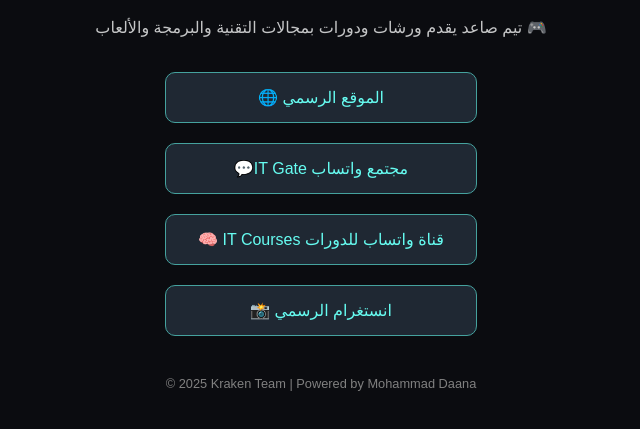
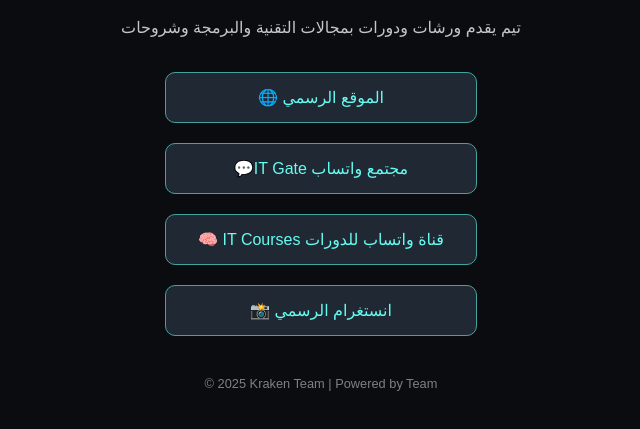
Before and after one commit to mohammaddaana/Krakenteam, a plain HTML site: page links.html in a window 1280 px wide. Shown: the part 285-714 px from the top of the page, without its empty margins (319-959 px from the left). Drawn offline with Linux system fonts and the light colour scheme.

Commit message:
ضفت عليه شي
links.html

```diff
--- a/links.html
+++ b/links.html
@@ -64,15 +64,15 @@
   </style>
 </head>
 <body>
-  <img src="https://mohammaddaana.github.io/Krakenteam/assets/logo.png" alt="Kraken Logo" class="logo">
+  <img src="main/ChatGPT Image 16 سبتمبر 2025، 05_36_33 م.png" alt="Kraken Logo" class="logo">
   <h1>⚡ Kraken Team ⚡</h1>
-  <p>تيم صاعد يقدم ورشات ودورات بمجالات التقنية والبرمجة والألعاب 🎮</p>
+  <p>تيم يقدم ورشات ودورات بمجالات التقنية والبرمجة وشروحات </p>
 
   <a class="link" href="https://mohammaddaana.github.io/Krakenteam/" target="_blank">🌐 الموقع الرسمي</a>
   <a class="link" href="https://chat.whatsapp.com/EvsNaCpGyY7IVrJC1nFmo7?mode=wwt" target="_blank">💬IT Gate مجتمع واتساب </a>
   <a class="link" href="https://chat.whatsapp.com/Lq8XTM7BMf488zqqlYurWf" target="_blank">🧠 IT Courses قناة واتساب للدورات</a>
   <a class="link" href="https://www.instagram.com/krr_kn?igsh=MnliYTFsaDFybnJr" target="_blank">📸 انستغرام الرسمي</a>
 
-  <footer>© 2025 Kraken Team | Powered by Mohammad Daana</footer>
+  <footer>© 2025 Kraken Team | Powered by Team</footer>
 </body>
 </html>
```
Also changed, not shown: 1 other file.
